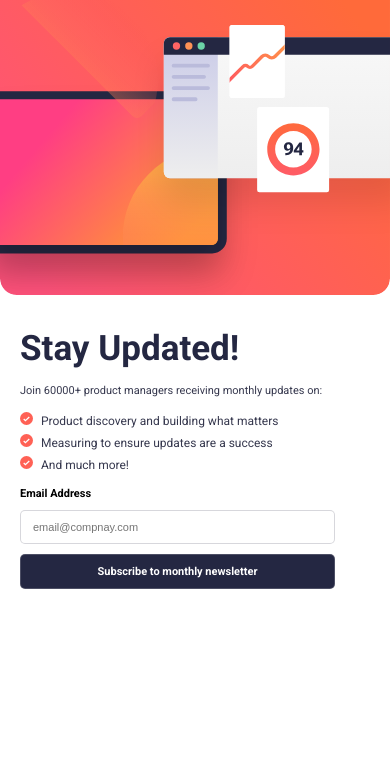
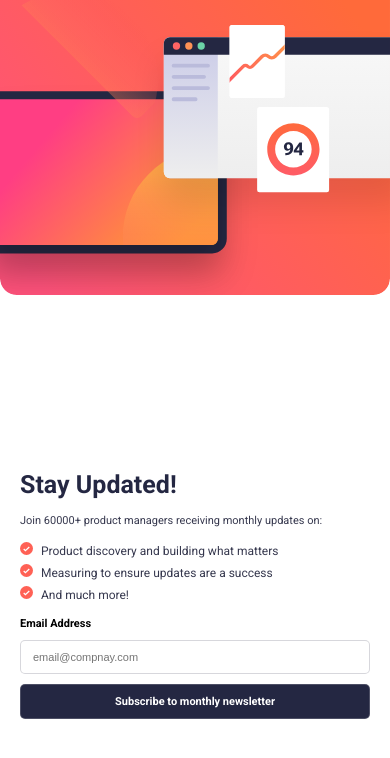
Before and after one commit to Atril33/newsletter-sign-up-form, a plain HTML site: page index.html in a window 390 px wide. Drawn offline with Linux system fonts and the light colour scheme.

Commit message:
Almost Finish Frontend Part

```diff
--- a/index.html
+++ b/index.html
@@ -2,6 +2,7 @@
 <html lang="en">
 <head>
     <meta charset="UTF-8">
+    <link rel="icon" href="assets/favicon-32x32.png" type="image/png">
     <meta name="viewport" content="width=device-width, initial-scale=1.0">
     <link rel="preconnect" href="https://fonts.googleapis.com">
     <link rel="preconnect" href="https://fonts.gstatic.com" crossorigin>
--- a/sass/main.scss
+++ b/sass/main.scss
@@ -133,7 +133,7 @@
 
     .left-container {
         padding: 20px;
-        margin-bottom: 230px;
+        margin-bottom: 100px;
     }
 
     .right-container {
@@ -141,8 +141,18 @@
         background-image: url('../assets/illustration-sign-up-mobile.svg');
         border-radius: 0 0 12px 12px;
         background-size: 100%;
-        height: 100%;
+        height: 500px;
     }
 
+    .left-container {
+        h1 {
+          font-size: 25px;
+        }
+       }
+
+
+ .form-container {
+    width: 100%;
+ }
 
   }
```
Also changed, not shown: sass/main.css, 1 other file.
